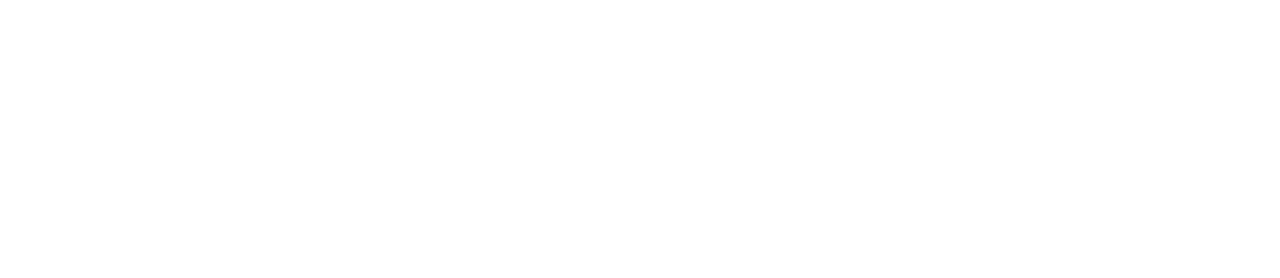
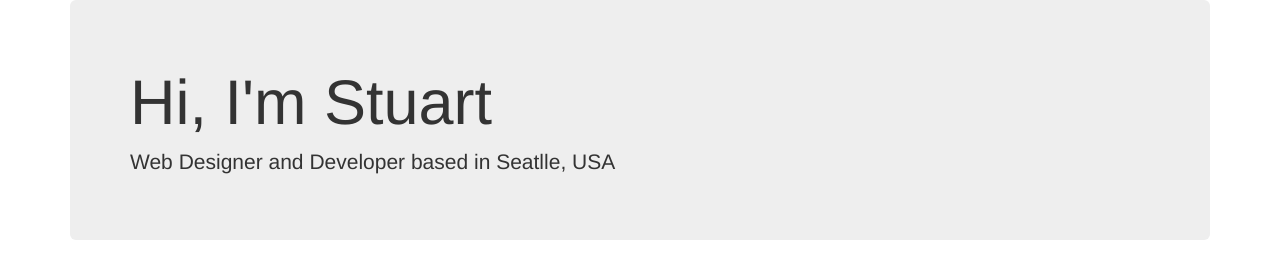
Before and after one commit to stuart-gill/portfolio, a plain HTML site: page index.html in a window 1280 px wide. Drawn offline with Linux system fonts and the light colour scheme.

Commit message:
Add jumbotron intro box and first code.

```diff
--- a/index.html
+++ b/index.html
@@ -2,8 +2,15 @@
 <html>
   <head>
     <title>Stuart Gill's Portfolio</title>
+    <link href="css/bootstrap.css" rel="stylesheet" type="text/css">
+    <link href="css/styles.css" rel="stylesheet" type="text/css">
   </head>
   <body>
-
+    <div class="container">
+      <div class="jumbotron">
+        <h1 class="display-4">Hi, I'm Stuart</h1>
+        <p class="lead">Web Designer and Developer based in Seatlle, USA</p>
+      </div>
+    </div>
   </body>
 </html>
```
